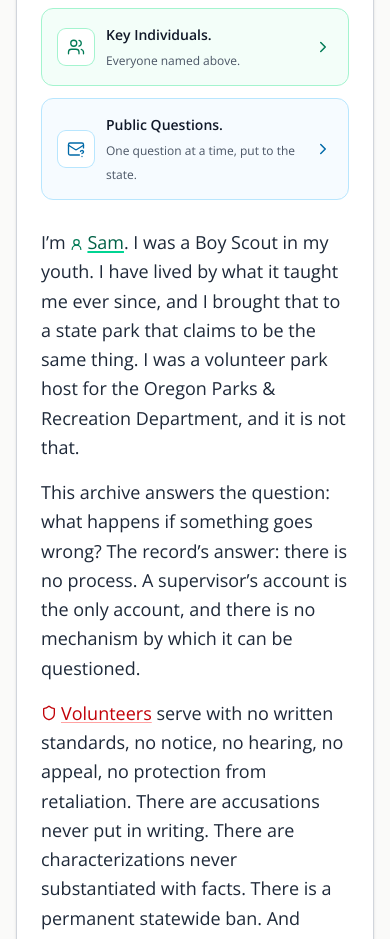
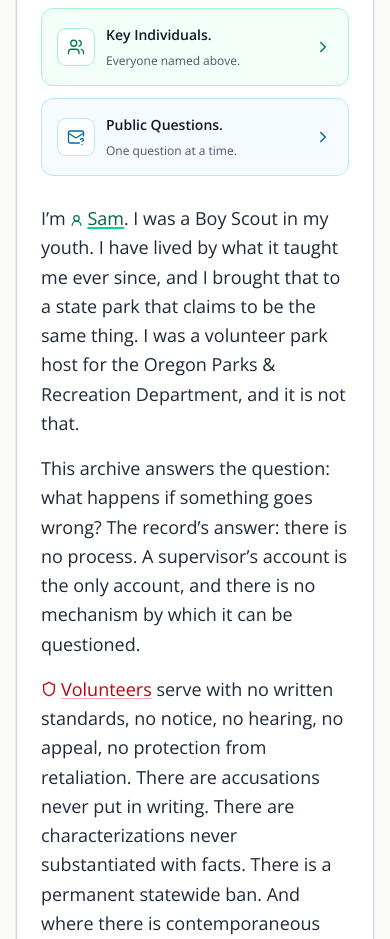
Before and after one commit to rswfire/rswfire.oprd, a Next.js app: page / in a window 390 px wide. Shown: the part 1220-2159 px from the top of the page. Built offline with nearby package versions, Linux system fonts and the light colour scheme; no server answers.

Commit message:
Homepage: Public Questions card on one line on a phone

```diff
--- a/components/TestimonyCard.tsx
+++ b/components/TestimonyCard.tsx
@@ -116,7 +116,7 @@ export default function TestimonyCard() {
                         </span>
                         <span className="min-w-0 flex-1">
                             <span className="block text-[14px] font-semibold text-gray-900">Public Questions.</span>
-                            <span className="block text-[12px] text-gray-600">One question at a time, put to the state.</span>
+                            <span className="block text-[12px] text-gray-600">One question at a time<span className="hidden sm:inline">, put to the state</span>.</span>
                         </span>
                         <ChevronRight aria-hidden size={18} className="shrink-0 text-sky-700 transition-transform group-hover:translate-x-0.5" />
                     </Link>
```
